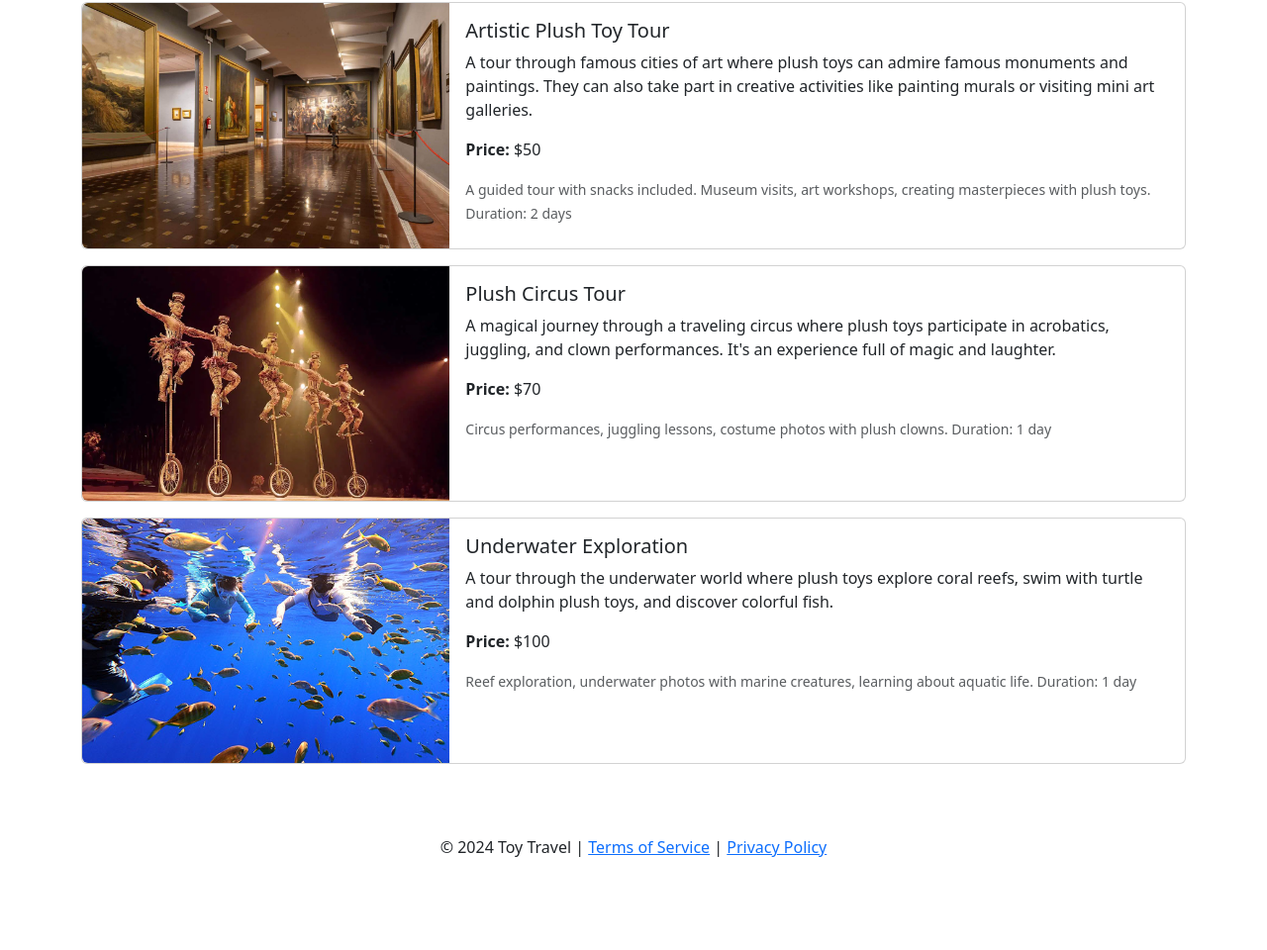
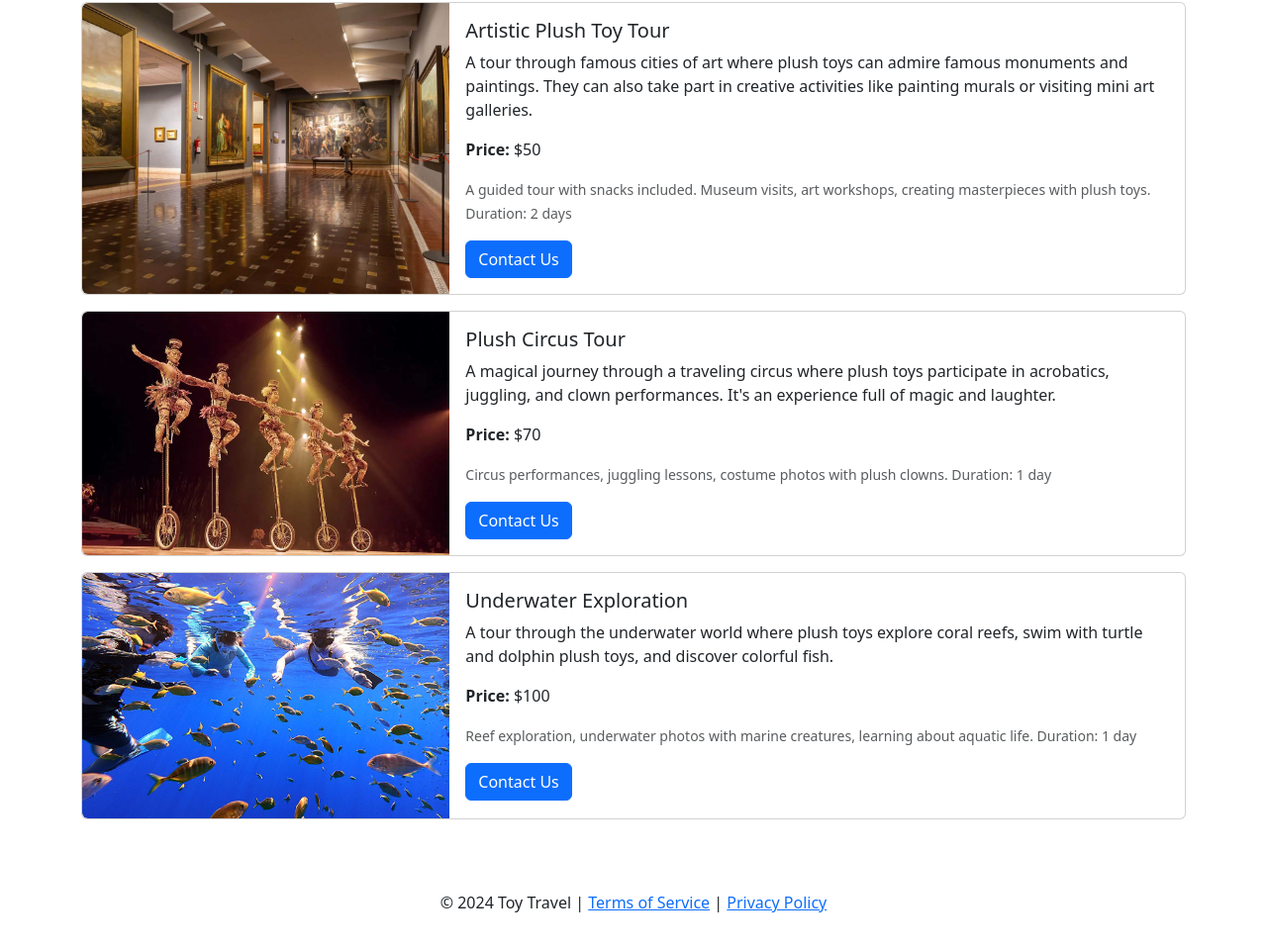
Before and after one commit to mdiogc-JesusLugo2002-Chugani05/ToyTravel, a website: page src/services.html in a window 1280 px wide. Shown: the part 884-1844 px from the top of the page at 99% size. Before the commit the page ends 1792 px from the top, so only its background shows below. Drawn offline with nearby package versions, Linux system fonts and the light colour scheme.

Commit message:
terminao?

```diff
--- a/src/services.html
+++ b/src/services.html
@@ -110,6 +110,8 @@
                             <p class="card-text">A tour through famous cities of art where plush toys can admire famous monuments and paintings. They can also take part in creative activities like painting murals or visiting mini art galleries.</p>
                             <p class="card-text"><strong>Price:</strong> $50</p>
                             <p class="card-text"><small class="text-muted">A guided tour with snacks included.  Museum visits, art workshops, creating masterpieces with plush toys. Duration: 2 days</small></p>
+                            <a href="contact.html" class="btn btn-primary">Contact Us</a>
+
                         </div>
                     </div>
                 </div>
@@ -127,6 +129,8 @@
                             <p class="card-text">A magical journey through a traveling circus where plush toys participate in acrobatics, juggling, and clown performances. It's an experience full of magic and laughter.</p>
                             <p class="card-text"><strong>Price:</strong> $70</p>
                             <p class="card-text"><small class="text-muted">Circus performances, juggling lessons, costume photos with plush clowns. Duration: 1 day</small></p>
+                            <a href="contact.html" class="btn btn-primary">Contact Us</a>
+
                         </div>
                     </div>
                 </div>
@@ -144,6 +148,8 @@
                             <p class="card-text">A tour through the underwater world where plush toys explore coral reefs, swim with turtle and dolphin plush toys, and discover colorful fish.</p>
                             <p class="card-text"><strong>Price:</strong> $100</p>
                             <p class="card-text"><small class="text-muted">Reef exploration, underwater photos with marine creatures, learning about aquatic life. Duration: 1 day</small></p>
+                            <a href="contact.html" class="btn btn-primary">Contact Us</a>
+
                         </div>
                     </div>
                 </div>
```
